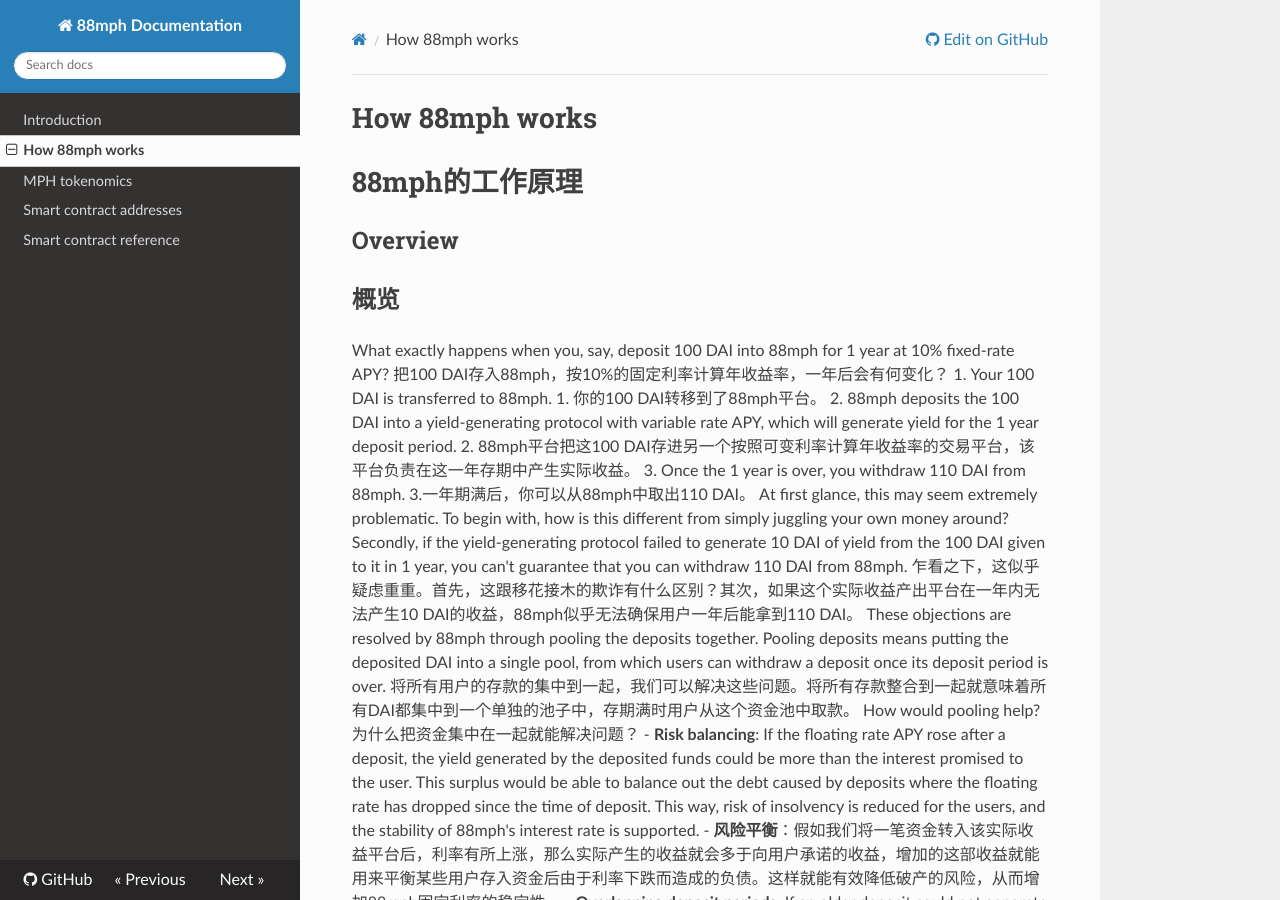
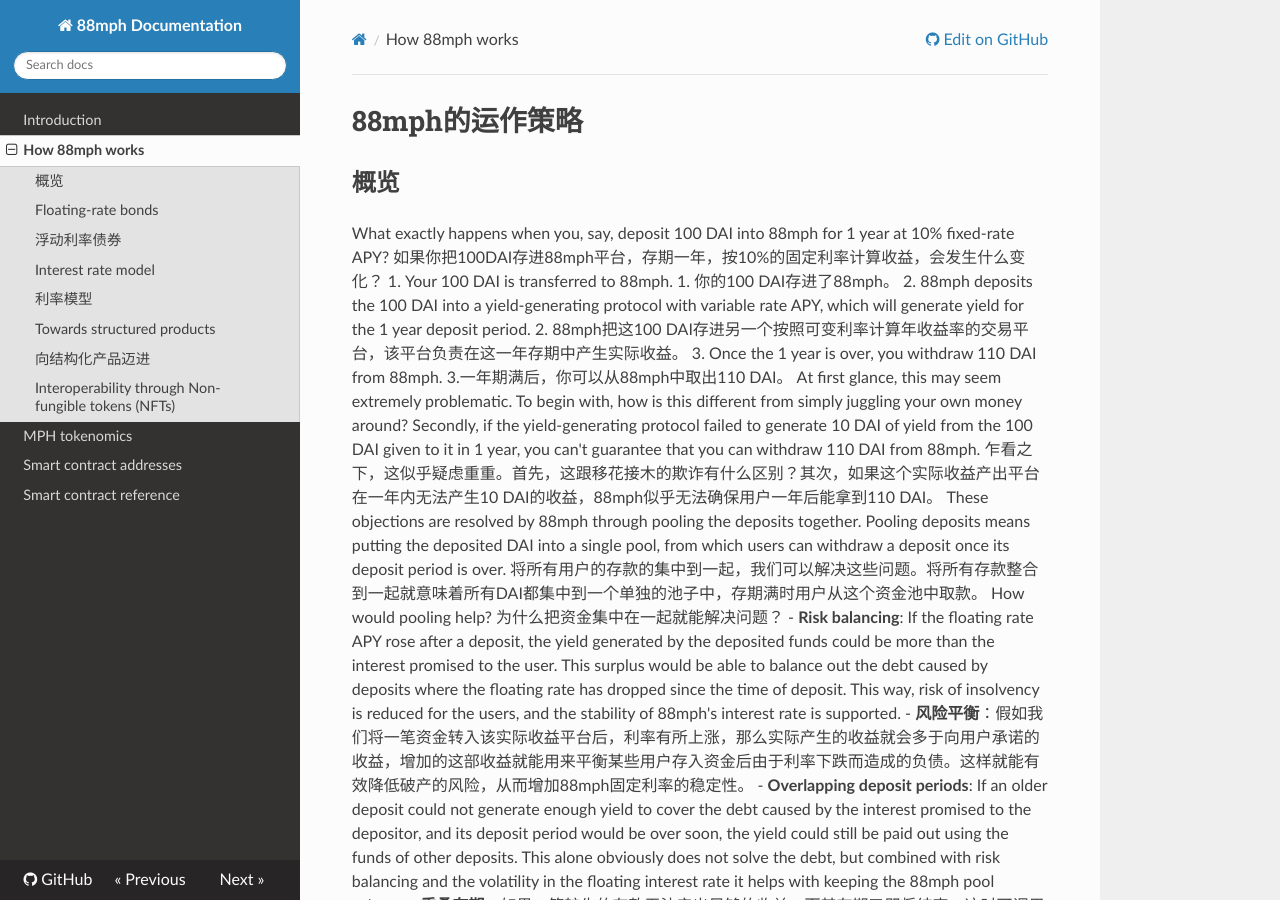
Before and after one commit to 88mphapp/docs, an MkDocs documentation site: the page built from docs/howitworks.md, in a window 1280 px wide and 900 px high. Built offline with MkDocs 1.6.1, drawn with Linux system fonts in a browser that asks for light colours; nearby versions of some CDN libraries.

Commit message:
Update howitworks.md

```diff
--- a/docs/howitworks.md
+++ b/docs/howitworks.md
@@ -1,13 +1,11 @@
-# How 88mph works
-# 88mph的工作原理
-## Overview
+# 88mph的运作策略
 ## 概览
 What exactly happens when you, say, deposit 100 DAI into 88mph for 1 year at 10% fixed-rate APY?
-把100 DAI存入88mph，按10%的固定利率计算年收益率，一年后会有何变化？
+如果你把100DAI存进88mph平台，存期一年，按10%的固定利率计算收益，会发生什么变化？
 1. Your 100 DAI is transferred to 88mph.
-1. 你的100 DAI转移到了88mph平台。
+1. 你的100 DAI存进了88mph。
 2. 88mph deposits the 100 DAI into a yield-generating protocol with variable rate APY, which will generate yield for the 1 year deposit period.
-2. 88mph平台把这100 DAI存进另一个按照可变利率计算年收益率的交易平台，该平台负责在这一年存期中产生实际收益。
+2. 88mph把这100 DAI存进另一个按照可变利率计算年收益率的交易平台，该平台负责在这一年存期中产生实际收益。
 3. Once the 1 year is over, you withdraw 110 DAI from 88mph.
 3.一年期满后，你可以从88mph中取出110 DAI。
 At first glance, this may seem extremely problematic. To begin with, how is this different from simply juggling your own money around? Secondly, if the yield-generating protocol failed to generate 10 DAI of yield from the 100 DAI given to it in 1 year, you can't guarantee that you can withdraw 110 DAI from 88mph.
```
